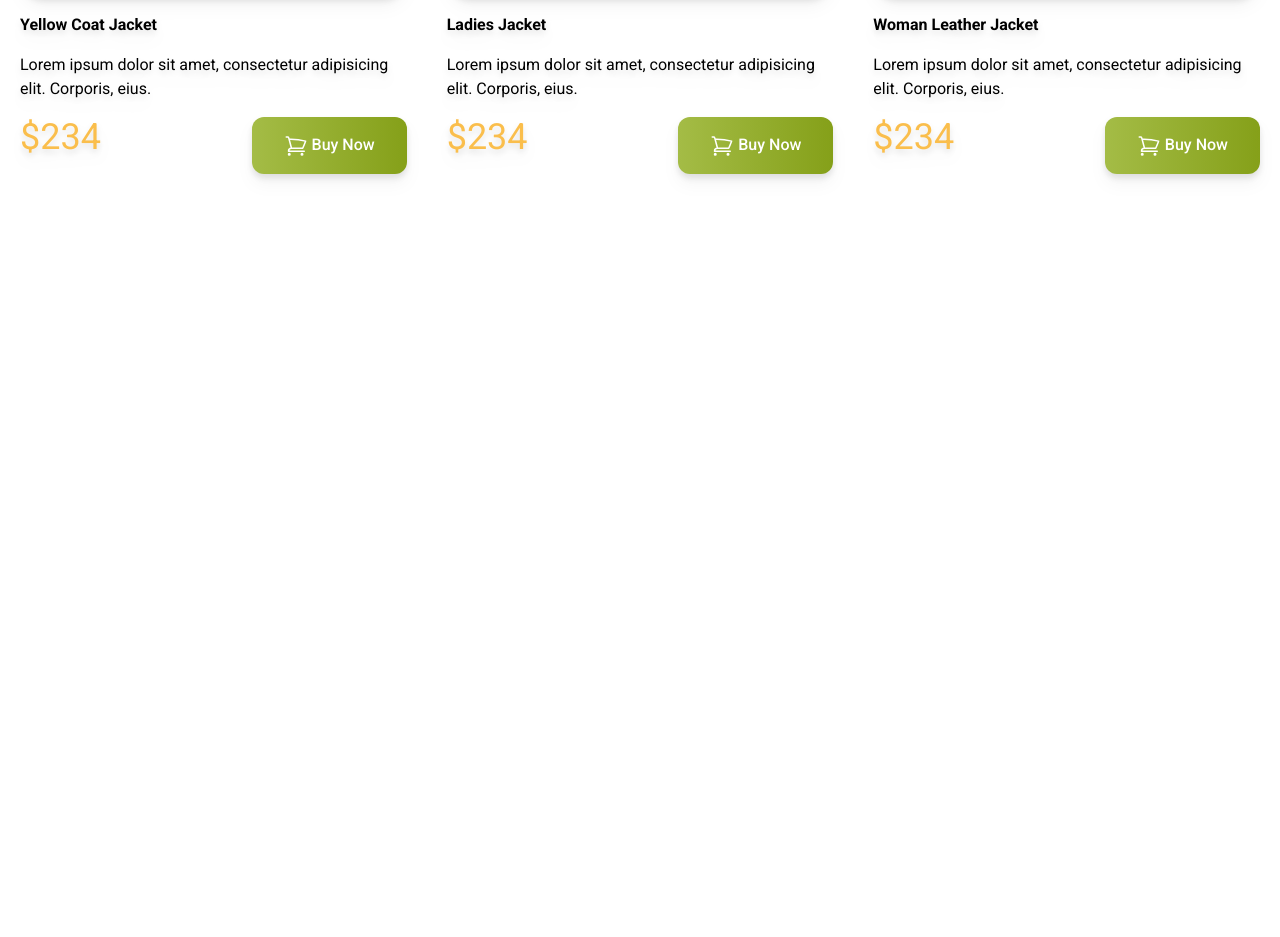
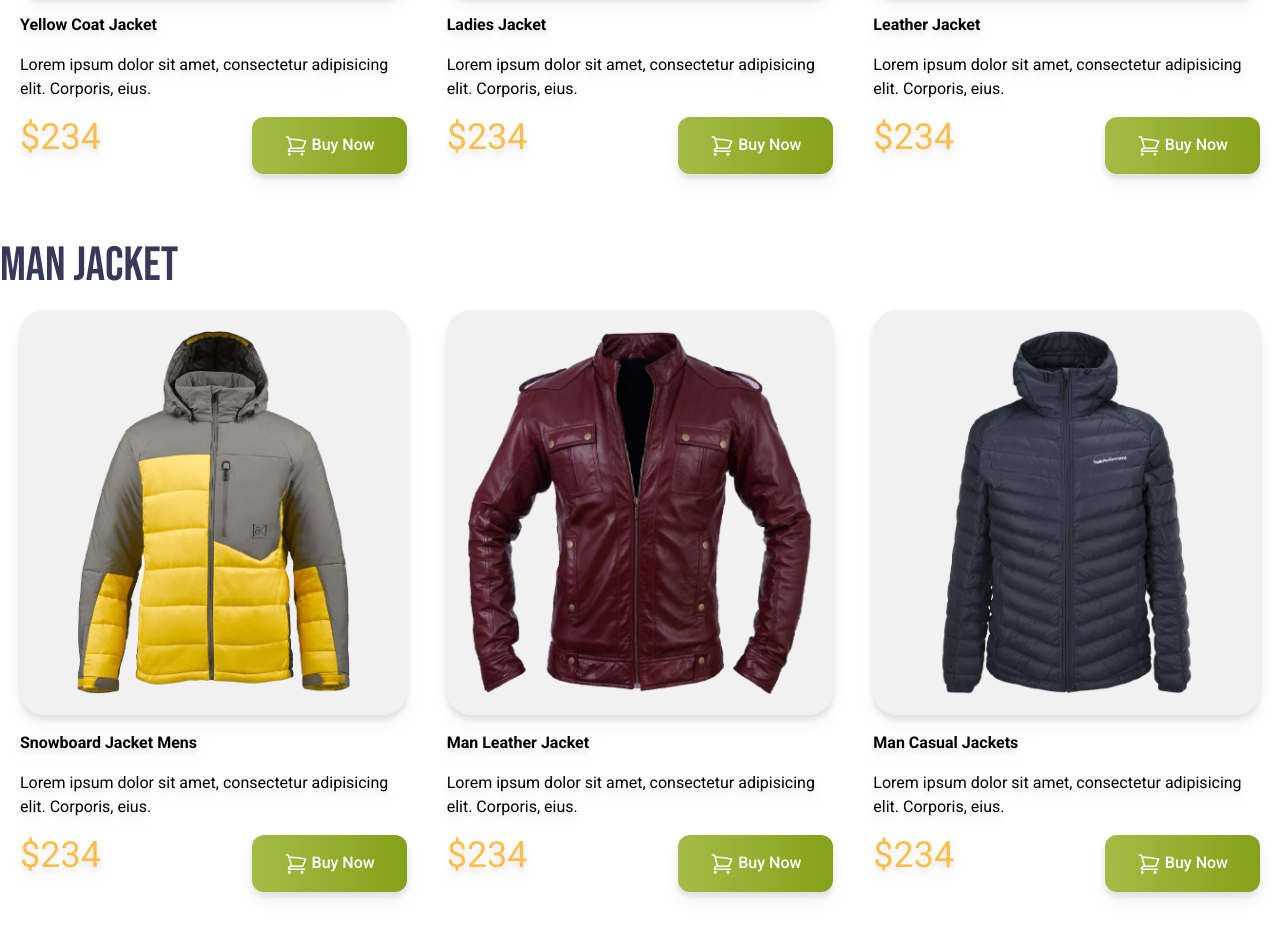
Before and after one commit to hasnathg/penguin-fashion, a plain HTML site: page index.html in a window 1280 px wide. Shown: the part 1070-2007 px from the top of the page. Before the commit the page ends 1312 px from the top, so only its background shows below. Drawn offline with nearby package versions, Linux system fonts and the light colour scheme.

Commit message:
added body

```diff
--- a/index.html
+++ b/index.html
@@ -90,7 +90,67 @@
 
             <div class="p-5 space-y-4 drop-shadow-lg">
                 <img class="rounded-3xl p-5 bg-[#F1F1F1]" src="images/jacket-3.png" alt="">
-                <h4 class="font-bold">Woman Leather Jacket</h4>
+                <h4 class="font-bold">Leather Jacket</h4>
+                <p>Lorem ipsum dolor sit amet, consectetur adipisicing elit. Corporis, eius.</p>
+                <div class="flex justify-between">
+                    <h2 class="text-[#FABE4C] text-4xl">$234</h2>
+                    <button class="bg-[#85A019] py-4 px-8 rounded-xl font-medium text-white bg-gradient-to-r from-[#A4BC46] to-[#85A019]" ><svg xmlns="http://www.w3.org/2000/svg" fill="none" viewBox="0 0 24 24"
+                        stroke-width="1.5" stroke="currentColor" class="size-6 text-white inline">
+                        <path stroke-linecap="round" stroke-linejoin="round" d="M2.25 3h1.386c.51 0 .955.343 1.087.835l.383 1.437M7.5 14.25a3 3 0 0 0-3 3h15.75m-12.75-3h11.218c1.121-2.3 2.1-4.684 2.924-7.138a60.114 60.114 0 0 0-16.536-1.84M7.5 14.25 5.106 5.272M6 20.25a.75.75 0 1 1-1.5 0 .75.75 0 0 1 1.5 0Zm12.75 0a.75.75 0 1 1-1.5 0 .75.75 0 0 1 1.5 0Z" />
+                      </svg>
+                      Buy Now</button>
+
+                </div>
+            </div>
+
+            </div>
+        </section>
+
+                                     <!-- Man JAcket -->
+
+        <section class="my-12">
+            <h3 class="text-5xl uppercase text-[#363958] font-bebas-neue">Man Jacket </h3>
+
+            <div class="grid grid-cols-1 lg:grid-cols-3">
+
+                 <!-- cards-1 -->
+
+            <div class="p-5 space-y-4 drop-shadow-lg">
+                <img class="rounded-3xl p-5 bg-[#F1F1F1]" src="images/jacket-4.png" alt="">
+                <h4 class="font-bold">Snowboard Jacket Mens</h4>
+                <p>Lorem ipsum dolor sit amet, consectetur adipisicing elit. Corporis, eius.</p>
+                <div class="flex justify-between">
+                    <h2 class="text-[#FABE4C] text-4xl">$234</h2>
+                    <button class="bg-[#85A019] py-4 px-8 rounded-xl font-medium text-white bg-gradient-to-r from-[#A4BC46] to-[#85A019]" ><svg xmlns="http://www.w3.org/2000/svg" fill="none" viewBox="0 0 24 24"
+                        stroke-width="1.5" stroke="currentColor" class="size-6 text-white inline">
+                        <path stroke-linecap="round" stroke-linejoin="round" d="M2.25 3h1.386c.51 0 .955.343 1.087.835l.383 1.437M7.5 14.25a3 3 0 0 0-3 3h15.75m-12.75-3h11.218c1.121-2.3 2.1-4.684 2.924-7.138a60.114 60.114 0 0 0-16.536-1.84M7.5 14.25 5.106 5.272M6 20.25a.75.75 0 1 1-1.5 0 .75.75 0 0 1 1.5 0Zm12.75 0a.75.75 0 1 1-1.5 0 .75.75 0 0 1 1.5 0Z" />
+                      </svg>
+                      Buy Now</button>
+
+                </div>
+            </div>
+
+            <!-- card-2 -->
+            <div class="p-5 space-y-4 drop-shadow-lg">
+                <img class="rounded-3xl p-5 bg-[#F1F1F1]" src="images/jacket-5.png" alt="">
+                <h4 class="font-bold">Man Leather Jacket</h4>
+                <p>Lorem ipsum dolor sit amet, consectetur adipisicing elit. Corporis, eius.</p>
+                <div class="flex justify-between">
+                    <h2 class="text-[#FABE4C] text-4xl">$234</h2>
+                    <button class="bg-[#85A019] py-4 px-8 rounded-xl font-medium text-white bg-gradient-to-r from-[#A4BC46] to-[#85A019]" ><svg xmlns="http://www.w3.org/2000/svg" fill="none" viewBox="0 0 24 24"
+                        stroke-width="1.5" stroke="currentColor" class="size-6 text-white inline">
+                        <path stroke-linecap="round" stroke-linejoin="round" d="M2.25 3h1.386c.51 0 .955.343 1.087.835l.383 1.437M7.5 14.25a3 3 0 0 0-3 3h15.75m-12.75-3h11.218c1.121-2.3 2.1-4.684 2.924-7.138a60.114 60.114 0 0 0-16.536-1.84M7.5 14.25 5.106 5.272M6 20.25a.75.75 0 1 1-1.5 0 .75.75 0 0 1 1.5 0Zm12.75 0a.75.75 0 1 1-1.5 0 .75.75 0 0 1 1.5 0Z" />
+                      </svg>
+                      Buy Now</button>
+
+                </div>
+            </div>
+
+            <!-- card-3 -->
+
+            <div class="p-5 space-y-4 drop-shadow-lg">
+                <img class="rounded-3xl p-5 bg-[#F1F1F1]" src="images/jacket-6.png" alt="">
+                <h4 class="font-bold">Man Casual Jackets</h4>
                 <p>Lorem ipsum dolor sit amet, consectetur adipisicing elit. Corporis, eius.</p>
                 <div class="flex justify-between">
                     <h2 class="text-[#FABE4C] text-4xl">$234</h2>
```
